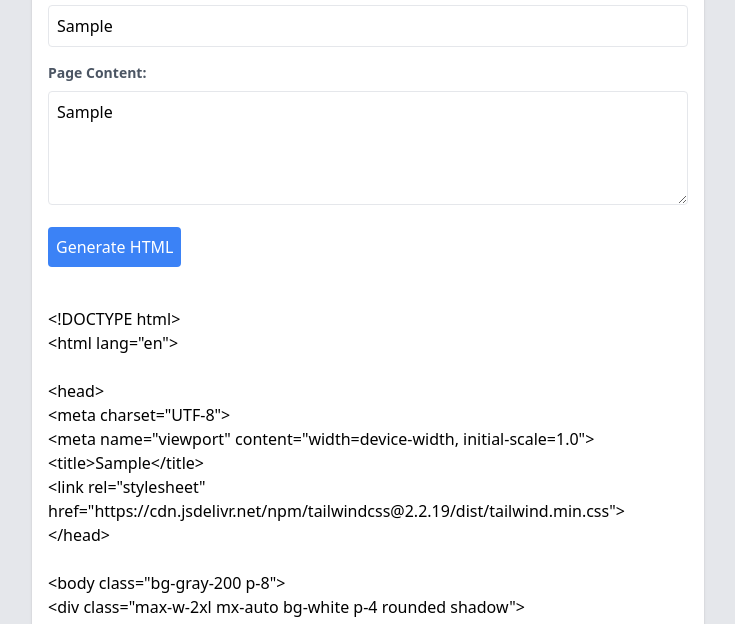
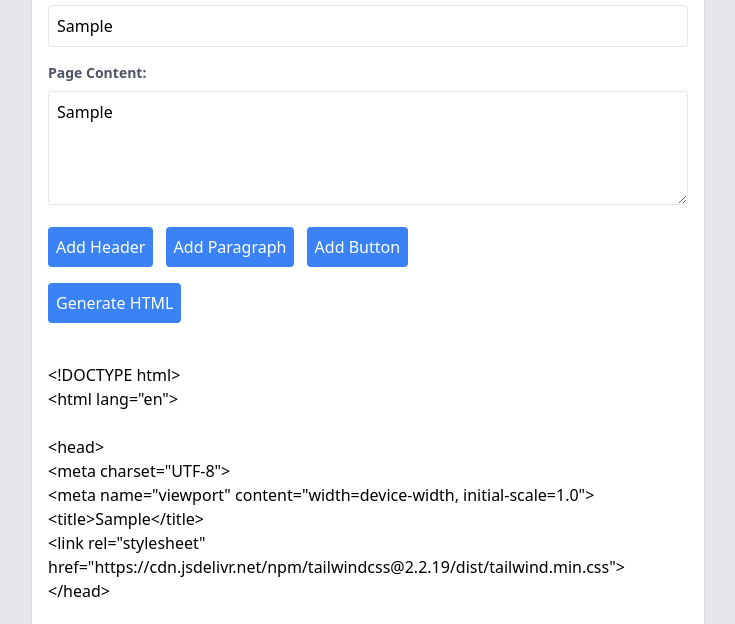
Before and after one commit to CyniBot/html-gen, a plain HTML site: page index.html in a window 1280 px wide. Both pictures are taken after typing "Sample", "Sample" into the empty fields and a click on the button "Generate HTML". Shown: the part 123-747 px from the top of the page, without its empty margins (272-1007 px from the left). Drawn offline with nearby package versions, Linux system fonts and the light colour scheme.

Commit message:
Update index.html

```diff
--- a/index.html
+++ b/index.html
@@ -4,7 +4,7 @@
 <head>
     <meta charset="UTF-8">
     <meta name="viewport" content="width=device-width, initial-scale=1.0">
-    <title>Basic HTML Generator</title>
+    <title>Enhanced HTML Generator</title>
     <link rel="stylesheet" href="https://cdn.jsdelivr.net/npm/tailwindcss@2.2.19/dist/tailwind.min.css">
 </head>
 
@@ -18,12 +18,37 @@
         <label for="pageContent" class="block mb-2 text-sm font-semibold text-gray-600">Page Content:</label>
         <textarea id="pageContent" class="w-full p-2 border rounded focus:outline-none focus:border-blue-500 mb-4" rows="4"></textarea>
 
+        <div class="mb-4">
+            <button onclick="addElement('h2')" class="mr-2 bg-blue-500 text-white p-2 rounded">Add Header</button>
+            <button onclick="addElement('p')" class="mr-2 bg-blue-500 text-white p-2 rounded">Add Paragraph</button>
+            <button onclick="addElement('button')" class="bg-blue-500 text-white p-2 rounded">Add Button</button>
+        </div>
+
         <button onclick="generateHTML()" class="bg-blue-500 text-white p-2 rounded">Generate HTML</button>
 
         <div id="output" class="mt-4"></div>
     </div>
 
     <script>
+        function addElement(elementType) {
+            const pageContent = document.getElementById('pageContent');
+            const currentContent = pageContent.value;
+
+            switch (elementType) {
+                case 'h2':
+                    pageContent.value = `${currentContent}\n## New Header`;
+                    break;
+                case 'p':
+                    pageContent.value = `${currentContent}\nNew paragraph content.`;
+                    break;
+                case 'button':
+                    pageContent.value = `${currentContent}\n<button>Click me</button>`;
+                    break;
+                default:
+                    break;
+            }
+        }
+
         function generateHTML() {
             const pageTitle = document.getElementById('pageTitle').value;
             const pageContent = document.getElementById('pageContent').value;
@@ -42,7 +67,7 @@
                 <body class="bg-gray-200 p-8">
                     <div class="max-w-2xl mx-auto bg-white p-4 rounded shadow">
                         <h1 class="text-3xl font-bold">${pageTitle}</h1>
-                        <p class="mt-2">${pageContent}</p>
+                        ${parseContent(pageContent)}
                     </div>
                 </body>
 
@@ -51,6 +76,19 @@
 
             document.getElementById('output').innerText = generatedHTML;
         }
+
+        function parseContent(content) {
+            // Basic parsing to convert newline characters to HTML elements
+            return content.split('\n').map(line => {
+                if (line.startsWith('##')) {
+                    return `<h2>${line.substring(2)}</h2>`;
+                } else if (line.startsWith('<button>')) {
+                    return line;
+                } else {
+                    return `<p>${line}</p>`;
+                }
+            }).join('');
+        }
     </script>
 </body>
 
```
